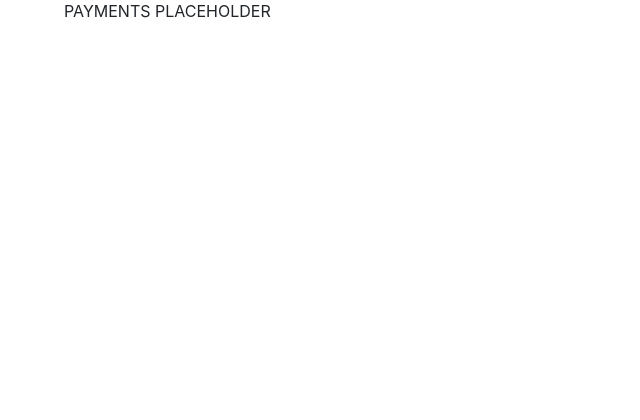
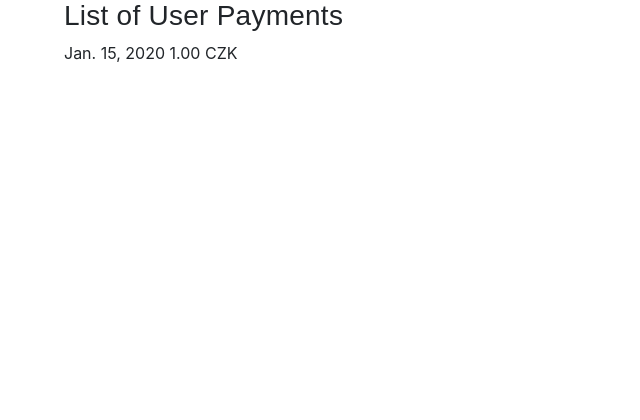
Before and after one commit to triskaVpate/exerlogger, a Django app: page /payments in a window 1280 px wide. Shown: the part 109-529 px from the top of the page, without its empty margins (0-640 px from the left). Run offline with Django 3.2, Linux system fonts and the light colour scheme; a user stored in the database is signed in; tables that the repository leaves empty hold one stand-in row (values such as "Sample post"); some libraries are stand-ins or nearby versions.

Commit message:
payment tab is functional

```diff
--- a/exerlogger/models.py
+++ b/exerlogger/models.py
@@ -124,3 +124,18 @@ class Exercise(TimeStampedModel):
 
     def __string__(self):
         return self.workout
+
+
+class Payment(TimeStampedModel):
+    date = models.DateField(_("date"), default=date.today)
+    money = models.DecimalField(max_digits=6, decimal_places=2)
+    var_num = models.IntegerField(_("var_num"), null=True)
+
+    class Meta:
+        verbose_name = _("payment")
+        verbose_name_plural = _("payments")
+        # unique_together = ()
+        # index_together = ()w
+
+    def __string__(self):
+        return self.date
--- a/exerlogger/static/workout/style.css
+++ b/exerlogger/static/workout/style.css
@@ -142,8 +142,6 @@ main {
   color: red;
 }
 
-.btn-outline-primary
-        {
-    color: #dc3545;
-    border-color: #dc3545;
+.list-exercises {
+    display: flex;
 }
--- a/exerlogger/views.py
+++ b/exerlogger/views.py
@@ -7,7 +7,7 @@ from django.utils.safestring import mark_safe
 
 from exerlogger.forms import NewExerciseForm, CustomUserCreationForm, CustomUserChangeForm, CustomUserEmailChangeForm, \
     CustomUserAdvancedChangeForm
-from .models import Exercise, Workout, CustomUser, Training
+from .models import Exercise, Workout, CustomUser, Training, Payment
 from .utils import Calendar
 from calendar import HTMLCalendar
 #from datetime import datetime
@@ -16,7 +16,8 @@ import datetime
 
 @login_required
 def payments(request):
-    context = {}
+    user_payments = Payment.objects.filter(var_num=request.user.var_num).order_by('-date')
+    context = {'user_payments': user_payments}
     return render(request, 'payments/payments.html', context)
 
 
--- a/templates/payments/payments.html
+++ b/templates/payments/payments.html
@@ -2,7 +2,15 @@
 <html>
     <body>
         {% block content %}
-        PAYMENTS PLACEHOLDER
+        <div id="workouts">
+            <h3>List of User Payments</h3>
+
+                {% for payment in user_payments %}
+                  <li>
+                      {{ payment.date}} {{ payment.money }} CZK
+                  </li>
+                {% endfor %}
+        </div>
         {% endblock %}
     </body>
 </html>
--- a/templates/workout/workouts.html
+++ b/templates/workout/workouts.html
@@ -10,7 +10,7 @@
 
                   <form action="{% url 'delete_workout' workout.id %}" method="POST" onsubmit="return confirm('Are you sure?')">
                         {% csrf_token %}
-                        <input type="submit" value="Delete">
+                        <input type="submit" value="Delete" class="btn btn-outline-danger btn-sm">
                   </form>
 
                   </a></li>
```
Also changed, not shown: exerlogger/admin.py (+11 -14 lines), templates/workout/workout_detail.html (+8 -7 lines), exerlogger/migrations/0014_payment.py (added), exerlogger/migrations/0015_auto_20200320_2015.py (added).
